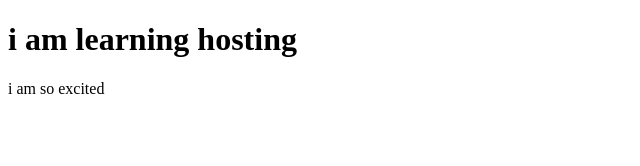
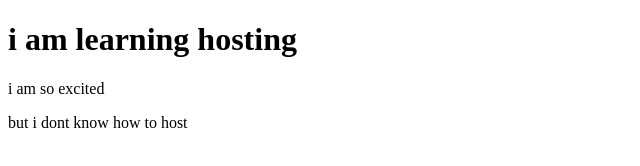
Before and after one commit to Anthony40134480/hosting, a plain HTML site: page index.html in a window 1280 px wide. Shown: the whole page, without its empty margins (0-640 px from the left). Drawn offline with Linux system fonts and the light colour scheme.

Commit message:
host added

```diff
--- a/index.html
+++ b/index.html
@@ -8,6 +8,7 @@
 <body>
     <h1>i am learning hosting</h1>
     <p>i am so excited</p>
+    <p>but i dont know how to host</p>
 
 </body>
 </html>
```
